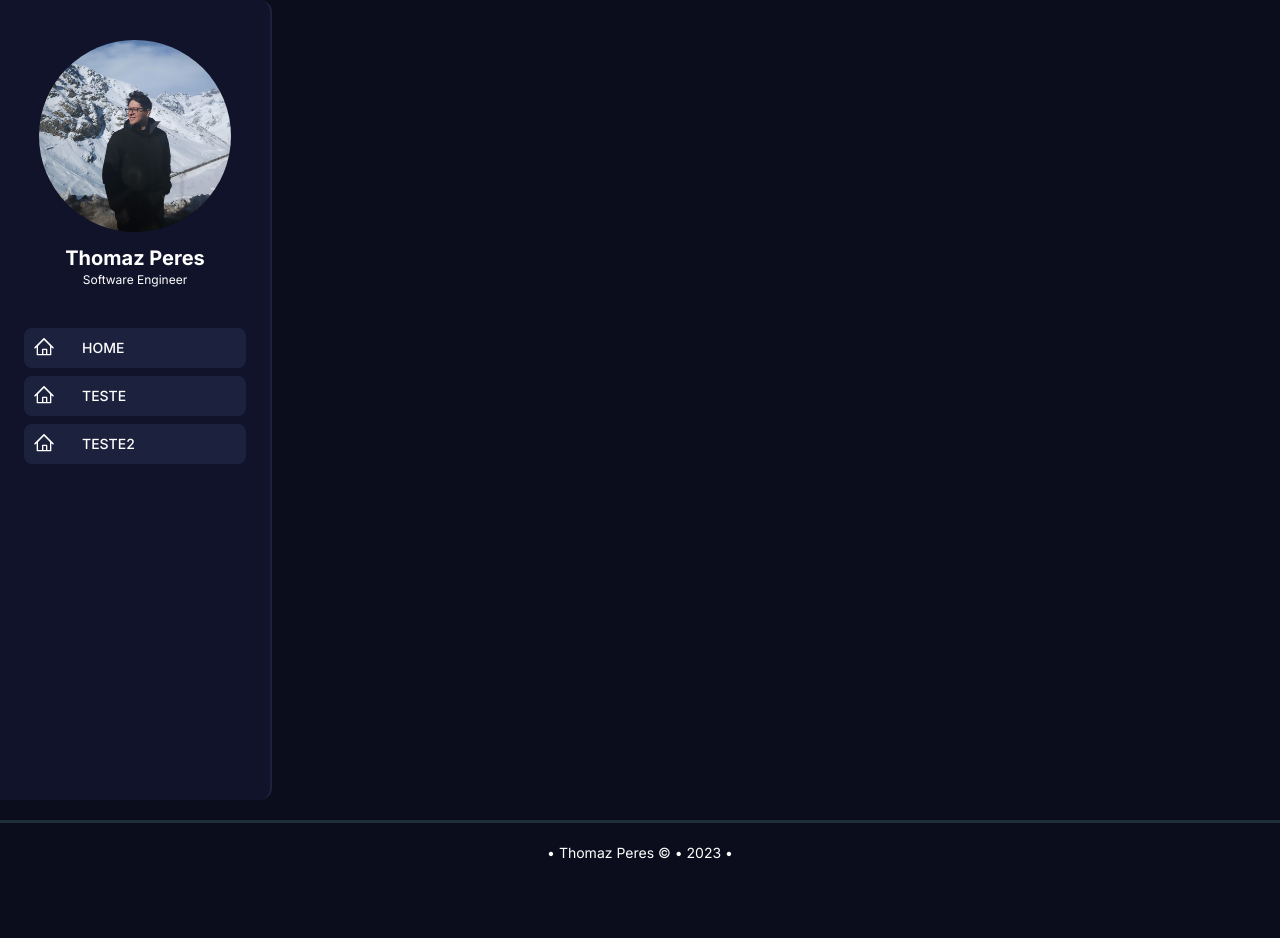
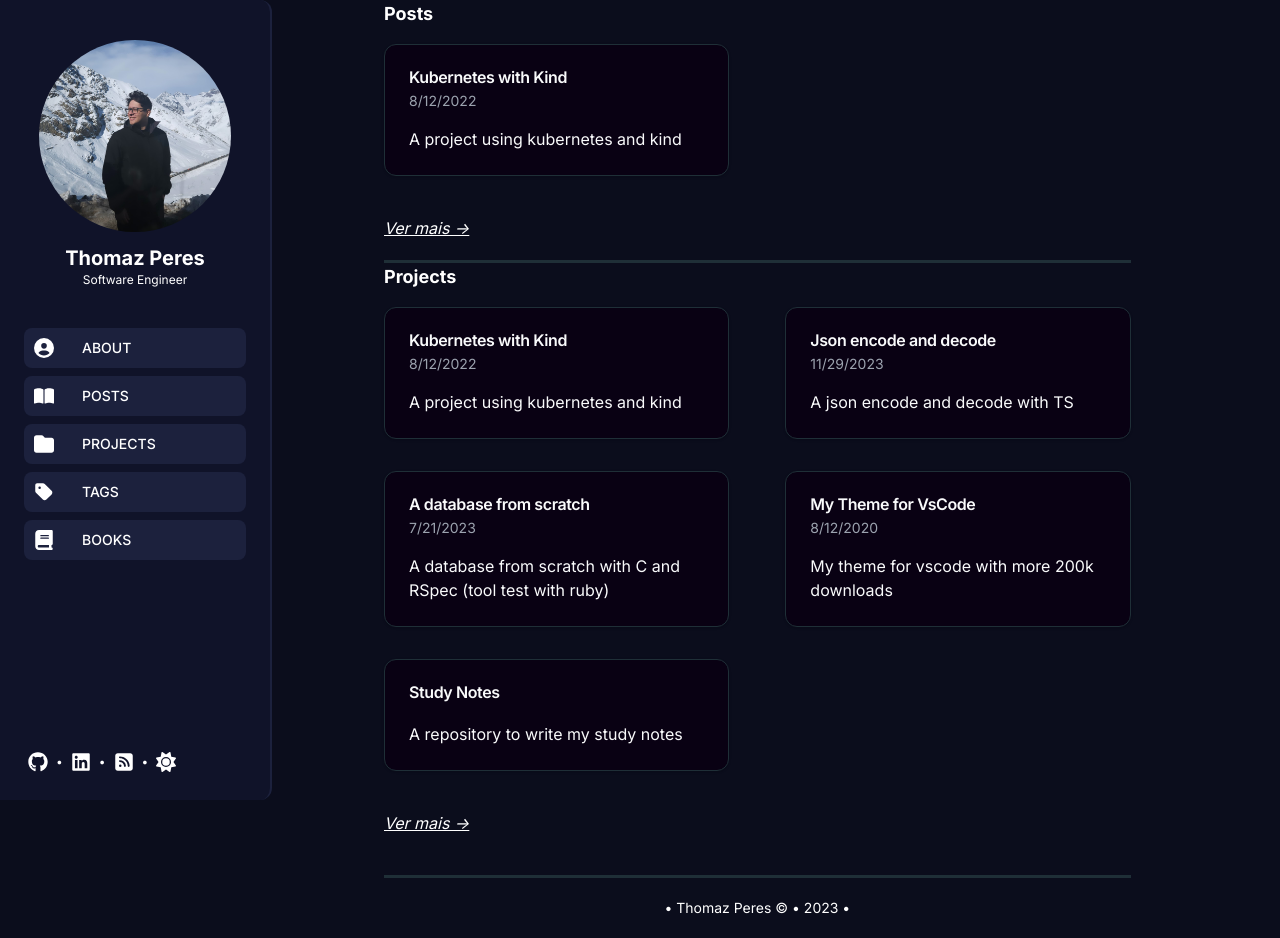
Before and after one commit to Thomaz-Peres/myblog, a Next.js app: page / in a window 1280 px wide. Before the commit the page ends 883 px from the top, so only its background shows below. Built offline with nearby package versions, Linux system fonts and the light colour scheme.

Commit message:
More content

```diff
--- a/package.json
+++ b/package.json
@@ -12,7 +12,6 @@
     "@mdx-js/loader": "^3.0.1",
     "@next/mdx": "^14.2.4",
     "@radix-ui/react-dialog": "^1.0.5",
-    "@radix-ui/react-icons": "^1.3.0",
     "@radix-ui/react-label": "^2.0.2",
     "@radix-ui/react-menubar": "^1.0.4",
     "@radix-ui/react-separator": "^1.0.3",
@@ -29,6 +28,7 @@
     "next-themes": "^0.3.0",
     "react": "^18.3.1",
     "react-dom": "^18.3.1",
+    "react-icons": "^5.2.1",
     "reading-time": "^1.5.0",
     "tailwind-merge": "^2.3.0",
     "tailwindcss-animate": "^1.0.7"
--- a/src/app/layout.tsx
+++ b/src/app/layout.tsx
@@ -2,9 +2,9 @@ import type { Metadata } from "next";
 import { Inter } from "next/font/google";
 import "./globals.css";
 import { cn } from "@/lib/utils";
-import { ThemeProvider } from "@/components/themeProvider";
 import { Sidebar } from "@/components/sidebar";
 import { Footer } from "@/components/footer";
+import { ThemeProvider } from "next-themes";
 
 const inter = Inter({ subsets: ["latin"] });
 
@@ -22,9 +22,7 @@ export default function RootLayout({
     <html lang="en">
       <body className={cn(inter.className, 'w-full', 'h-full')}>
         <ThemeProvider attribute="class" defaultTheme="dark">
-            <Sidebar></Sidebar>
-            {/* <div className="mt-5">{children}</div> */}
-            <Footer></Footer>
+          {children}
         </ThemeProvider>
       </body>
     </html>
--- a/src/app/page.tsx
+++ b/src/app/page.tsx
@@ -1,12 +1,15 @@
+import { Footer } from "@/components/footer";
 import { ListCard } from "@/components/listCard";
+import { Sidebar } from "@/components/sidebar";
 import { postList } from "@/utils/postList";
 import { projectsList } from "@/utils/projectlist";
 
 export default function Home() {
-
   return (
     <>
-      <div>
+      <Sidebar />
+
+      <main className="ml-96 xl:w-7/12 lg:w-4/5 w-11/12">
         <ul>
           <ListCard
             section="Posts"
@@ -30,7 +33,8 @@ export default function Home() {
           list={projectsList}
         />
 
-      </div>
+        <Footer />
+      </main>
     </>
   );
 }
--- a/src/app/posts/[slug]/page.tsx
+++ b/src/app/posts/[slug]/page.tsx
@@ -1,7 +1,7 @@
 import { MDXRemoteSerializeResult } from 'next-mdx-remote';
 import { getPost } from '@/utils/getPosts';
 import { serialize } from 'next-mdx-remote/serialize';
-import { MdxContent, useMDXComponents } from '@/components/content';
+import { MdxContent, useMDXComponents } from '@/components/mdxContent';
 // import MdxContent from '@/components/content';
 
 export interface PostProp {
--- a/src/components/footer.tsx
+++ b/src/components/footer.tsx
@@ -1,7 +1,7 @@
 export function Footer() {
     return (
         <div>
-            <div className="mt-5 w-full border-t-[3px] hr"/>
+            <div className="mt-10 border-t-[3px]"/>
             <footer className="flex justify-center">
                 <span className="my-5 text-sm">• Thomaz Peres © • 2023 •</span>
             </footer>
--- a/src/components/listCard.tsx
+++ b/src/components/listCard.tsx
@@ -40,7 +40,7 @@ export const Item = ({ link, title, description, dateTime}: ItemProps): JSX.Elem
 export const ListCard = ( { section, titleLink, titleText, list } : ListPropCard): JSX.Element => {
     return (
         <section id={section}>
-            <h3 className="text-lg font-bold mb-4 mt-5"><a href={titleLink}>{titleText}</a></h3>
+            <h3 className="text-lg font-bold mb-4"><a href={titleLink} className="mt-10">{titleText}</a></h3>
             <div className="grid grid-cols-2 gap-x-14 gap-y-8">
                 {list.map((item) => (
                     <Item
--- a/src/components/sidebar.tsx
+++ b/src/components/sidebar.tsx
@@ -1,29 +1,25 @@
-import { GitHubLogoIcon, LinkedInLogoIcon, HomeIcon } from "@radix-ui/react-icons";
-import { Menubar, MenubarMenu, MenubarTrigger } from "@radix-ui/react-menubar";
+'use client'
+
 import Image from "next/image";
 import profilePic from '../../images/Chile1.jpg'
 import "../app/globals.css";
+import {
+    FaFolder, FaBookOpen, FaMoon,
+    FaTag, FaBook, FaGithub,
+    FaLinkedin, FaSun, FaSquareRss,
+    FaCircleUser
+} from "react-icons/fa6";
+import { useTheme } from "next-themes";
+
 
 export function Sidebar() {
+    const { theme, setTheme } = useTheme();
+    const changeTheme = () => setTheme(theme === "light" ? "dark" : "light");
+
     return (
-        // <>
-        //     <div>
-        //
-        //         <div className="flex justify-start h-11 items-center space-x-4 p-1">
-        //             <p className="font-semibold">Software Engineer</p>
-        //             <p className="text-xs">•</p>
-        //             <a href="https://www.github.com/Thomaz-Peres"><GitHubLogoIcon className="size-5" /> </a>
-        //             <p className="text-xs">•</p>
-        //             <a href="https://www.linkedin.com/in/thomazperes/"><LinkedInLogoIcon className="size-5" /></a>
-        //         </div>
         //         {/* <p className="mt-3">My name is Thomaz Peres, I am a Software Engineer professionally since <strong>october/2020</strong>. Within all those years, I have developed and architected different high performance and scalable applications. I’m a <strong>full-stack developer</strong> with a strong focus on the back-end. I have experience with <strong>.NET Framework/Core, SQL, Docker, Kubernetes, Redis, Azure, Unit/Performance/Automation Tests and Scrum/Kanban</strong>. Also, used TypeScript, JavaScript, HTML, CSS, React, Angular, Tailwind and MixPanel.</p> */}
-        //     </div>
-
-        //     <div className="mt-5 w-full border-t-[3px] hr"/>
-        // </>
-
         <>
-            <aside id="sidebar" className="flex bg-little-blue h-dvh w-full max-w-[17rem] flex-col rounded-r-xl border-r-2 border-r-solid border-r-[#1c213d]">
+            <aside id="sidebar" className="fixed flex bg-little-blue h-screen max-w-[17rem] flex-col rounded-r-xl border-r-2 border-r-solid border-r-[#1c213d]">
                 <header className="flex flex-col items-center my-10">
                     <a id="photo" href="/">
                         {/* className="rounded min-[320px]:w-60 max-[600px]:w-60 md:w-60 md:h-60"/> */}
@@ -36,26 +32,50 @@ export function Sidebar() {
                 <nav id="nav" className="flex-col grow w-100">
                     <ul className="nav-link-ul">
                         <li className="nav-link-li">
-                            <a href="/" className="nav-link">
-                                <HomeIcon className="size-5" />
-                                <span>HOME</span>
+                            <a href="/about" className="nav-link">
+                                <FaCircleUser className="size-5" />
+                                <span>ABOUT</span>
                             </a>
                         </li>
                         <li className="nav-link-li">
                             <a href="/" className="nav-link">
-                                <HomeIcon className="size-5" />
-                                <span>TESTE</span>
+                                <FaBookOpen className="size-5" />
+                                <span>POSTS</span>
                             </a>
                         </li>
                         <li className="nav-link-li">
                             <a href="/" className="nav-link">
-                                <HomeIcon className="size-5" />
-                                <span>TESTE2</span>
+                                <FaFolder className="size-5" />
+                                <span>PROJECTS</span>
+                            </a>
+                        </li>
+                        <li className="nav-link-li">
+                            <a href="/" className="nav-link">
+                                <FaTag className="size-5" />
+                                <span>TAGS</span>
+                            </a>
+                        </li>
+                        <li className="nav-link-li">
+                            <a href="/" className="nav-link">
+                                <FaBook className="size-5" />
+                                <span>BOOKS</span>
                             </a>
                         </li>
                     </ul>
                 </nav>
 
+                <footer className="flex space-x-2 p-7 items-center">
+                    <a href="https://www.github.com/Thomaz-Peres"><FaGithub className="size-5" /> </a>
+                    <p className="text-xs">•</p>
+                    <a href="https://www.linkedin.com/in/thomazperes/"><FaLinkedin className="size-5" /></a>
+                    <p className="text-xs">•</p>
+                    <a href="/"><FaSquareRss className="size-5" /></a>
+                    <p className="text-xs">•</p>
+                    <a onClick={changeTheme} href="/"><FaSun className="size-5" /></a>
+                    {/* <p className="text-xs">•</p>
+                    <a href="https://www.linkedin.com/in/thomazperes/"><FaMoon className="size-5" /></a> */}
+                </footer>
+
             </aside>
         </>
     )
--- a/src/components/themeProvider.tsx
+++ b/src/components/themeProvider.tsx
@@ -1,9 +1,9 @@
-"use client"
+// "use client"
 
-import * as React from "react"
-import { ThemeProvider as NextThemesProvider } from "next-themes"
-import { type ThemeProviderProps } from "next-themes/dist/types"
+// import * as React from "react"
+// import { ThemeProvider as NextThemesProvider } from "next-themes"
+// import { type ThemeProviderProps } from "next-themes/dist/types"
 
-export function ThemeProvider({ children, ...props }: ThemeProviderProps) {
-    return <NextThemesProvider {...props}>{children}</NextThemesProvider>
-}
+// export function ThemeProvider({ children, ...props }: ThemeProviderProps) {
+//     return <NextThemesProvider {...props}>{children}</NextThemesProvider>
+// }
```
Also changed, not shown: src/components/mdxContent.tsx (renamed from src/components/content.tsx), 1 other file (tests, documents, lock files or other folders).
